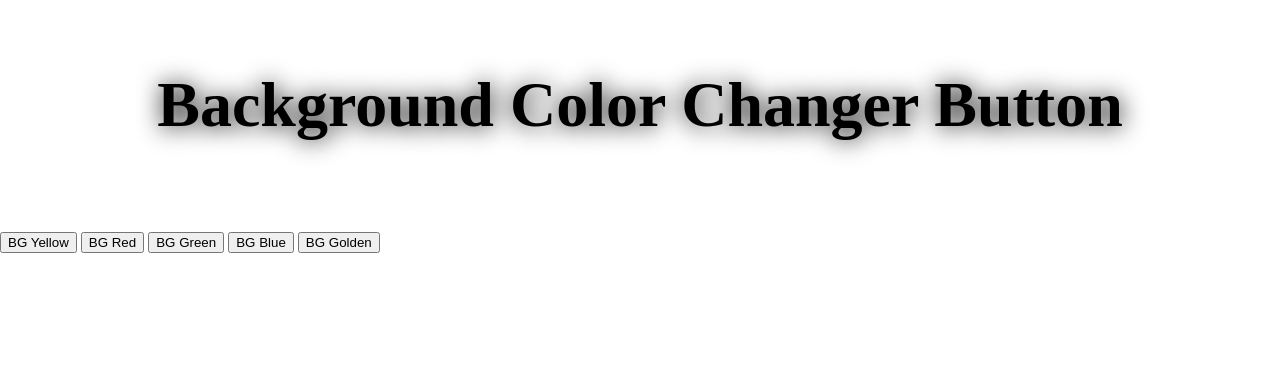
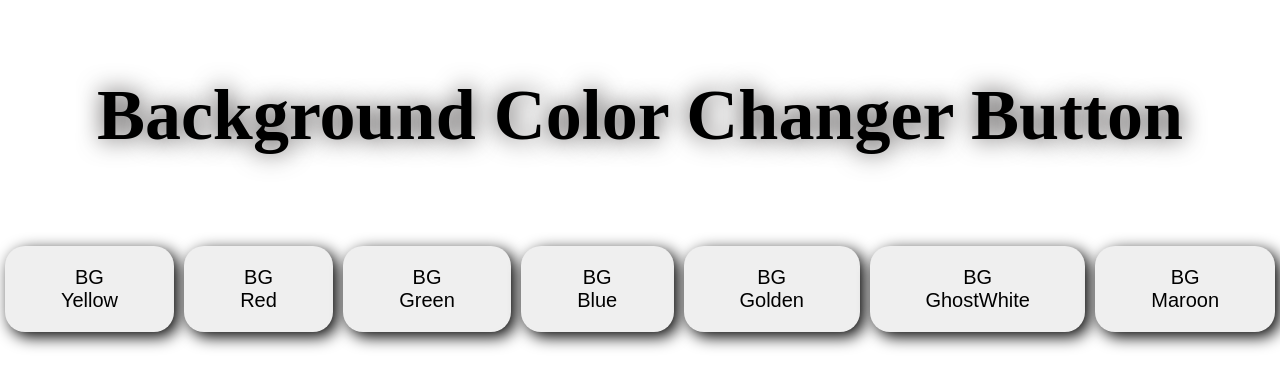
Before and after one commit to mrx-arafat/BackGround-Changer-Button-with-JS, a plain HTML site: page index.html in a window 1280 px wide. Drawn offline with Linux system fonts and the light colour scheme.

Commit message:
BG color

```diff
--- a/index.html
+++ b/index.html
@@ -9,6 +9,7 @@
   </head>
   <body>
     <h1>Background Color Changer Button</h1>
+    <section class="btn">
       <!-- way-1 : direct in element-->
       <button onclick="document.body.style.backgroundColor='yellow'">
         BG Yellow
@@ -21,7 +22,11 @@
       <button id="make-blue">BG Blue</button>
       <!-- way-5 : give ID and call in varName.addEventListener() -->
       <button id="make-golden">BG Golden</button>
-
+      <!-- way-6 : give ID and call in varName.addEventListener() -->
+      <button id="make-ghostwhite">BG GhostWhite</button>
+      <!-- way-7 : give ID and call in varName.addEventListener(). here direct call -->
+      <button id="make-maroon">BG Maroon</button>
+    </section>
     <script src="script.js"></script>
   </body>
 </html>
--- a/script.js
+++ b/script.js
@@ -20,7 +20,7 @@ blueButton.onclick = function () {
   document.body.style.backgroundColor = "blue";
 };
 
-// way-5: addEventListener('click')
+// way-5: varName.addEventListener('click',call fn)
 const goldenButton = document.getElementById("make-golden");
 
 goldenButton.addEventListener("click", makeGolden);
@@ -28,3 +28,16 @@ goldenButton.addEventListener("click", makeGolden);
 function makeGolden() {
   document.body.style.backgroundColor = "gold";
 }
+
+// way-6: varName.addEventListener('click', full fn)
+const ghostWhiteButton = document.getElementById("make-ghostwhite");
+
+ghostWhiteButton.addEventListener("click", function () {
+  document.body.style.backgroundColor = "ghostwhite";
+});
+
+// way-7: direct action. call varName.addEventListener('click', full fn)
+
+document.getElementById("make-maroon").addEventListener("click", function () {
+  document.body.style.backgroundColor = "maroon";
+});
--- a/style.css
+++ b/style.css
@@ -5,11 +5,28 @@ body {
 }
 
 h1 {
-  font-size: 4rem;
+  font-size: 4.5rem;
 
   font-weight: 600;
   text-align: center;
   padding: 2%;
   margin-bottom: 4rem;
-  text-shadow: 0.5px 0.5px 25px #000000;
+  text-shadow: 0.5px 0px 25px #444141;
 }
+
+button {
+  margin: 0 5px;
+  padding: 20px 40px;
+  border: none;
+  border-radius: 20px;
+  box-shadow: 0.3rem 0.3rem 1rem black;
+
+  font-size: 20px;
+  font-weight: 500;
+}
+
+.btn {
+  display: flex;
+
+  justify-content: space-around;
+}
```
Lines whose indentation alone changed are shown as unchanged.
